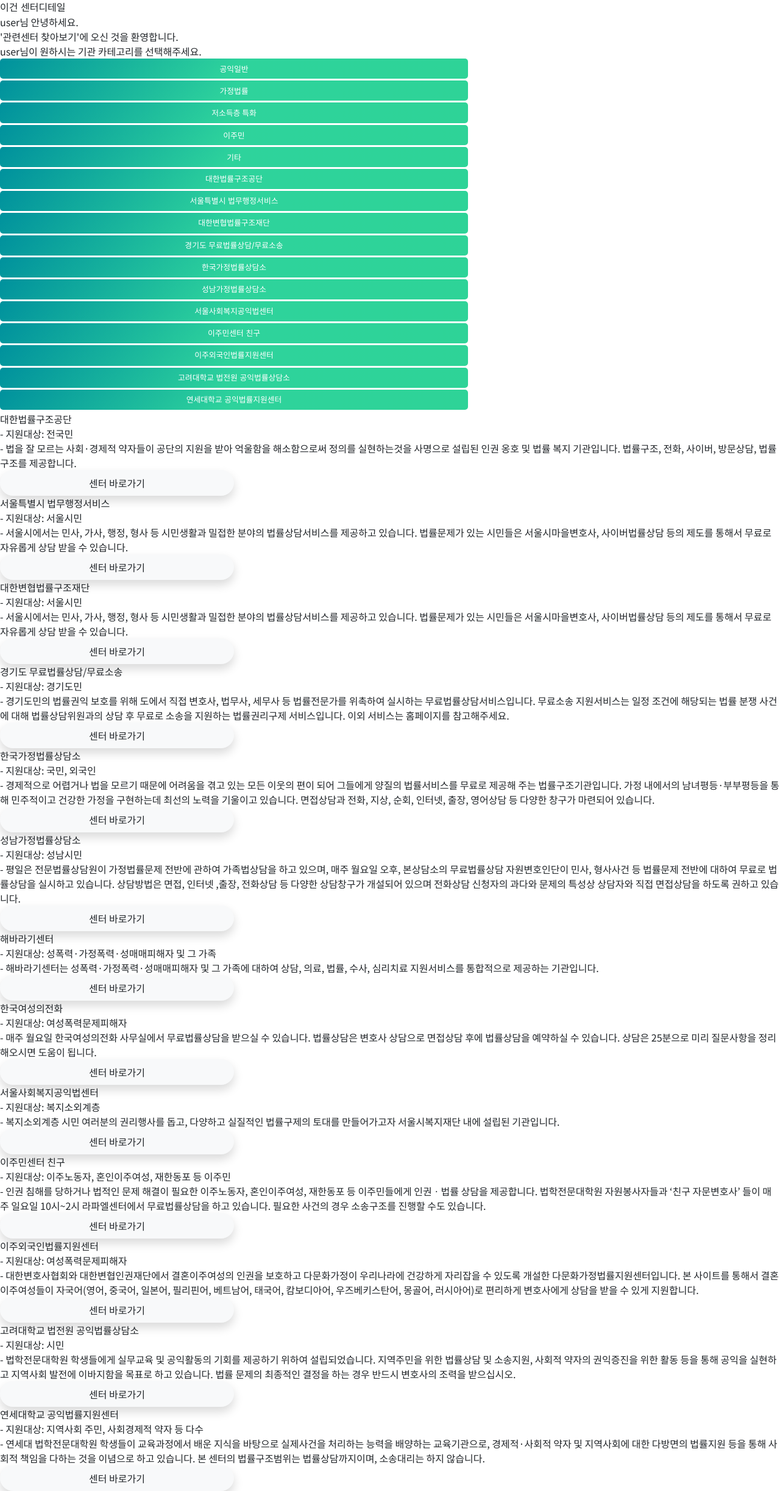
After one commit to elksha/THEHOWLAW, a Django app: template THEHOWLAW/howlaw/templates/centerschat.html in a window 1280 px wide. The commit adds this page. Shown: the whole page at 61% size. Run offline with Django 3.2, Linux system fonts and the light colour scheme; the template is opened without the code that fills it, so the values that code supplies are empty; some libraries are stand-ins or nearby versions.

Commit message:
centerchat 수정ing

```diff
--- /dev/null
+++ b/THEHOWLAW/howlaw/templates/centerschat.html
@@ -0,0 +1,207 @@
+이건 센터디테일
+<!DOCTYPE html>
+<html lang="en">
+<head>
+    <meta charset="UTF-8">
+    <meta name="viewport" content="width=device-width, initial-scale=1.0">
+    <meta http-equiv="X-UA-Compatible" content="ie=edge">
+    <link href="https://fonts.googleapis.com/css?family=Noto+Sans+KR&display=swap" rel="stylesheet">
+    <link rel="stylesheet" href="https://stackpath.bootstrapcdn.com/bootstrap/4.3.1/css/bootstrap.min.css" integrity="sha384-ggOyR0iXCbMQv3Xipma34MD+dH/1fQ784/j6cY/iJTQUOhcWr7x9JvoRxT2MZw1T" crossorigin="anonymous">
+    <title>Document</title>
+</head>
+<body>
+    <!-- 관련센터 찾아보기-->
+    <div class="center">
+        <div>user님 안녕하세요.<br>'관련센터 찾아보기'에 오신 것을 환영합니다.</div>
+        <div class="centercategory">
+            <div>user님이 원하시는 기관 카테고리를 선택해주세요.</div>
+            <div class="sectors">
+                <button class="sector1">공익일반</button>
+                <button class="sector2">가정법률</button>
+                <button class="sector3">저소득층 특화</button>
+                <button class="sector4">이주민</button>
+                <button class="sector5">기타</button>
+            </div>
+        </div>
+    </div>
+
+    <!-- 공익일반센터 -->
+    <div class="sectors">
+        <button class="sector1">대한법률구조공단</button>
+        <button class="sector2">서울특별시 법무행정서비스</button>
+        <button class="sector3">대한변협법률구조재단</button>
+        <button class="sector4">경기도 무료법률상담/무료소송</button>
+    </div>
+
+    <!-- 가정법률센터 -->
+    <div class="sectors">
+        <button class="sector1">한국가정법률상담소</button>
+        <button class="sector2">성남가정법률상담소</button>
+    </div>
+
+    <!-- 저소득층특화 -->
+    <div class="sectors">
+        <button class="sector1">서울사회복지공익법센터</button>
+    </div>
+    <!-- 이주민 -->
+    <div class="sectors">
+        <button class="sector1">이주민센터 친구</button>
+        <button class="sector2">이주외국인법률지원센터</button>
+    </div>
+    <!-- 기타 -->
+    <div class="sectors">
+        <button class="sector1">고려대학교 법전원 공익법률상담소</button>
+        <button class="sector2">연세대학교 공익법률지원센터</button>
+    </div>
+
+<!-- 각종 기관 소개 -->
+    <!-- 공익일반 detail -->
+    <div class="centers">
+        <div class="title1">대한법률구조공단</div>
+        <div class="detail1">-   지원대상: 전국민<br>-   법을 잘 모르는 사회·경제적 약자들이 공단의 지원을 받아 억울함을 해소함으로써 정의를 실현하는것을 사명으로 설립된 인권 옹호 및 법률 복지 기관입니다. 법률구조, 전화, 사이버, 방문상담, 법률구조를 제공합니다.</div>
+        <a href="https://www.klac.or.kr/ " class="btn btn-light btn-block p-2 shadow rounded-pill">센터 바로가기</a>
+    </div>
+    <div class="centers">
+        <div class="title2">서울특별시 법무행정서비스</div>
+        <div class="detail2">-   지원대상: 서울시민<br>-   서울시에서는 민사, 가사, 행정, 형사 등 시민생활과 밀접한 분야의 법률상담서비스를 제공하고 있습니다. 법률문제가 있는 시민들은 서울시마을변호사, 사이버법률상담 등의 제도를 통해서 무료로 자유롭게 상담 받을 수 있습니다.</div>
+        <a href="https://legal.seoul.go.kr/legal/front/page/counsel.html?pAct=main" class="btn btn-light btn-block p-2 shadow rounded-pill">센터 바로가기</a>
+    </div>
+    <div class="centers">
+            <div class="title3">대한변협법률구조재단</div>
+            <div class="detail3">-   지원대상: 서울시민<br>-   서울시에서는 민사, 가사, 행정, 형사 등 시민생활과 밀접한 분야의 법률상담서비스를 제공하고 있습니다. 법률문제가 있는 시민들은 서울시마을변호사, 사이버법률상담 등의 제도를 통해서 무료로 자유롭게 상담 받을 수 있습니다.</div>
+            <a href="http://www.legalaid.or.kr/main/main.php" class="btn btn-light btn-block p-2 shadow rounded-pill">센터 바로가기</a>
+    </div>
+    <div class="centers">
+            <div class="title4">경기도 무료법률상담/무료소송</div>
+            <div class="detail4">-   지원대상: 경기도민<br>-   경기도민의 법률권익 보호를 위해 도에서 직접 변호사, 법무사, 세무사 등 법률전문가를 위촉하여 실시하는 무료법률상담서비스입니다. 무료소송 지원서비스는 일정 조건에 해당되는 법률 분쟁 사건에 대해 법률상담위원과의 상담 후 무료로 소송을 지원하는 법률권리구제 서비스입니다. 이외 서비스는 홈페이지를 참고해주세요.</div>
+            <a href="https://www.gg.go.kr/freelaw" class="btn btn-light btn-block p-2 shadow rounded-pill">센터 바로가기</a>
+    </div>
+
+    <!-- 가정법률 detail -->
+    <div class="centers">
+            <div class="title5">한국가정법률상담소</div>
+            <div class="detail5">-   지원대상: 국민, 외국인<br>- 경제적으로 어렵거나 법을 모르기 때문에 어려움을 겪고 있는 모든 이웃의 편이 되어 그들에게 양질의 법률서비스를 무료로 제공해 주는 법률구조기관입니다. 가정 내에서의 남녀평등·부부평등을 통해 민주적이고 건강한 가정을 구현하는데 최선의 노력을 기울이고 있습니다. 면접상담과 전화, 지상, 순회, 인터넷, 출장, 영어상담 등 다양한 창구가 마련되어 있습니다. </div>
+            <a href="http://lawhome.or.kr/newhome/index.asp" class="btn btn-light btn-block p-2 shadow rounded-pill">센터 바로가기</a>
+    </div>
+    <div class="centers">
+            <div class="title5">성남가정법률상담소</div>
+            <div class="detail5">-   지원대상: 성남시민<br>-   평일은 전문법률상담원이 가정법률문제 전반에 관하여 가족법상담을 하고 있으며, 매주 월요일 오후, 본상담소의 무료법률상담 자원변호인단이 민사, 형사사건 등 법률문제 전반에 대하여 무료로 법률상담을 실시하고 있습니다. 상담방법은 면접, 인터넷 ,출장, 전화상담 등 다양한 상담창구가 개설되어 있으며 전화상담 신청자의 과다와 문제의 특성상 상담자와 직접 면접상담을 하도록 권하고 있습니다.</div>
+            <a href="http://www.legalac.or.kr/EH2011/index.php" class="btn btn-light btn-block p-2 shadow rounded-pill">센터 바로가기</a>
+    </div>
+    <!-- 여성 -->
+    <div class="centers">
+            <div class="title5">해바라기센터</div>
+            <div class="detail5">-   지원대상: 성폭력·가정폭력·성매매피해자 및 그 가족<br>- 해바라기센터는 성폭력·가정폭력·성매매피해자 및 그 가족에 대하여 상담, 의료, 법률, 수사, 심리치료 지원서비스를 통합적으로 제공하는 기관입니다. </div>
+            <a href="http://www.mogef.go.kr/cs/wvs/cs_wvs_f005.do" class="btn btn-light btn-block p-2 shadow rounded-pill">센터 바로가기</a>
+    </div>
+    <div class="centers">
+            <div class="title5">한국여성의전화</div>
+            <div class="detail5">-   지원대상: 여성폭력문제피해자<br>-   매주 월요일 한국여성의전화 사무실에서 무료법률상담을 받으실 수 있습니다. 법률상담은 변호사 상담으로 면접상담 후에 법률상담을 예약하실 수 있습니다. 상담은 25분으로 미리 질문사항을 정리해오시면 도움이 됩니다.</div>
+            <a href="http://hotline.or.kr/counsel_info" class="btn btn-light btn-block p-2 shadow rounded-pill">센터 바로가기</a>
+    </div>
+    <!-- 저소득층특화 -->
+    <div class="centers">
+            <div class="title5">서울사회복지공익법센터</div>
+            <div class="detail5">-   지원대상: 복지소외계층<br>-   복지소외계층 시민 여러분의 권리행사를 돕고, 다양하고 실질적인 법률구제의 토대를 만들어가고자 서울시복지재단 내에 설립된 기관입니다.</div>
+            <a href="https://swlc.welfare.seoul.kr/swlc/html/sub/index.action?pno=060101" class="btn btn-light btn-block p-2 shadow rounded-pill">센터 바로가기</a>
+    </div>
+    <!-- 이주민 -->
+    <div class="centers">
+            <div class="title5">이주민센터 친구</div>
+            <div class="detail5">-   지원대상: 이주노동자, 혼인이주여성, 재한동포 등 이주민<br>- 인권 침해를 당하거나 법적인 문제 해결이 필요한 이주노동자, 혼인이주여성, 재한동포 등 이주민들에게 인권ㆍ법률 상담을 제공합니다. 법학전문대학원 자원봉사자들과 ‘친구 자문변호사’ 들이 매주 일요일 10시~2시 라파엘센터에서 무료법률상담을 하고 있습니다. 필요한 사건의 경우 소송구조를 진행할 수도 있습니다.</div>
+            <a href="http://chingune.or.kr/bbs/board.php?bo_table=B11" class="btn btn-light btn-block p-2 shadow rounded-pill">센터 바로가기</a>
+    </div>
+    <div class="centers">
+            <div class="title5">이주외국인법률지원센터</div>
+            <div class="detail5">-   지원대상: 여성폭력문제피해자<br>-   대한변호사협회와 대한변협인권재단에서 결혼이주여성의 인권을 보호하고 다문화가정이 우리나라에 건강하게 자리잡을 수 있도록 개설한 다문화가정법률지원센터입니다. 본 사이트를 통해서 결혼이주여성들이 자국어(영어, 중국어, 일본어, 필리핀어, 베트남어, 태국어, 캄보디아어, 우즈베키스탄어, 몽골어, 러시아어)로 편리하게 변호사에게 상담을 받을 수 있게 지원합니다.</div>
+            <a href="http://migrantlaw.or.kr/default.asp" class="btn btn-light btn-block p-2 shadow rounded-pill">센터 바로가기</a>
+    </div>
+    <!-- 기타 -->
+    <div class="centers">
+            <div class="title5">고려대학교 법전원 공익법률상담소</div>
+            <div class="detail5">-   지원대상: 시민<br>-   법학전문대학원 학생들에게 실무교육 및 공익활동의 기회를 제공하기 위하여 설립되었습니다.  지역주민을 위한 법률상담 및 소송지원, 사회적 약자의 권익증진을 위한 활동 등을 통해 공익을 실현하고 지역사회 발전에 이바지함을 목표로 하고 있습니다. 법률 문제의 최종적인 결정을 하는 경우 반드시 변호사의 조력을 받으십시오.</div>
+            <a href="http://www.legalaid.or.kr/main/main.php" class="btn btn-light btn-block p-2 shadow rounded-pill">센터 바로가기</a>
+    </div>
+    <div class="centers">
+            <div class="title5">연세대학교 공익법률지원센터</div>
+            <div class="detail5">-   지원대상: 지역사회 주민, 사회경제적 약자 등 다수<br>-   연세대 법학전문대학원 학생들이 교육과정에서 배운 지식을 바탕으로 실제사건을 처리하는 능력을 배양하는 교육기관으로, 경제적·사회적 약자 및 지역사회에 대한 다방면의 법률지원 등을 통해 사회적 책임을 다하는 것을 이념으로 하고 있습니다.  본 센터의 법률구조범위는 법률상담까지이며, 소송대리는 하지 않습니다.</div>
+            <a href="http://legalclinic.yonsei.ac.kr/legalclinic/index.do" class="btn btn-light btn-block p-2 shadow rounded-pill">센터 바로가기</a>
+    </div>
+<style>
+.center{
+    display:flex;
+    flex-direction: column;
+    font-family: 'Noto Sans KR', sans-serif;
+}
+.centercategory{
+    display:flex;
+    flex-direction: column;
+}
+.sectors{
+    display: flex;
+    flex-direction: column;
+    width: 60%;
+}
+.sector1{
+    padding: 7px 20px;
+    background: linear-gradient(-45deg,#2ed397, #2ed39c, #00919d);
+    color: white;
+    border: 0;
+    border-radius:5px;
+    margin-bottom: 3px;
+    font-size: 0.8em;
+}
+.sector2{
+    padding: 7px 20px;
+    background: linear-gradient(-45deg,#2ed397, #2ed39c, #00919d);
+    color: white;
+    border: 0;
+    border-radius:5px;
+    margin-bottom: 3px;
+    font-size: 0.8em;
+}
+.sector3{
+    padding: 7px 20px;
+    background: linear-gradient(-45deg,#2ed397, #2ed39c, #00919d);
+    color: white;
+    border: 0;
+    border-radius:5px;
+    margin-bottom: 3px;
+    font-size: 0.8em;
+}
+.sector4{
+    padding: 7px 20px;
+    background: linear-gradient(-45deg,#2ed397, #2ed39c, #00919d);
+    color: white;
+    border: 0;
+    border-radius:5px;
+    margin-bottom: 3px;
+    font-size: 0.8em;
+}
+.sector5{
+    padding: 7px 20px;
+    background: linear-gradient(-45deg,#2ed397, #2ed39c, #00919d);
+    color: white;
+    border: 0;
+    border-radius:5px;
+    margin-bottom: 3px;
+    font-size: 0.8em;
+}
+.centers{
+    font-family: 'Noto Sans KR', sans-serif;
+}
+.button{
+    padding: 7px 20px;
+    background: linear-gradient(-45deg,#2ed397, #2ed39c, #00919d);
+    color: white;
+    border: 0;
+    border-radius:5px;
+    margin-top: 3px;
+
+}
+.btn{
+    width: 30%;
+}
+</style>
+</body>
+</html>
```
Also changed, not shown: THEHOWLAW/howlaw/templates/centerchat.html (+47 -27 lines), THEHOWLAW/howlaw/templates/lawyerchat.html (+13 -15 lines).
